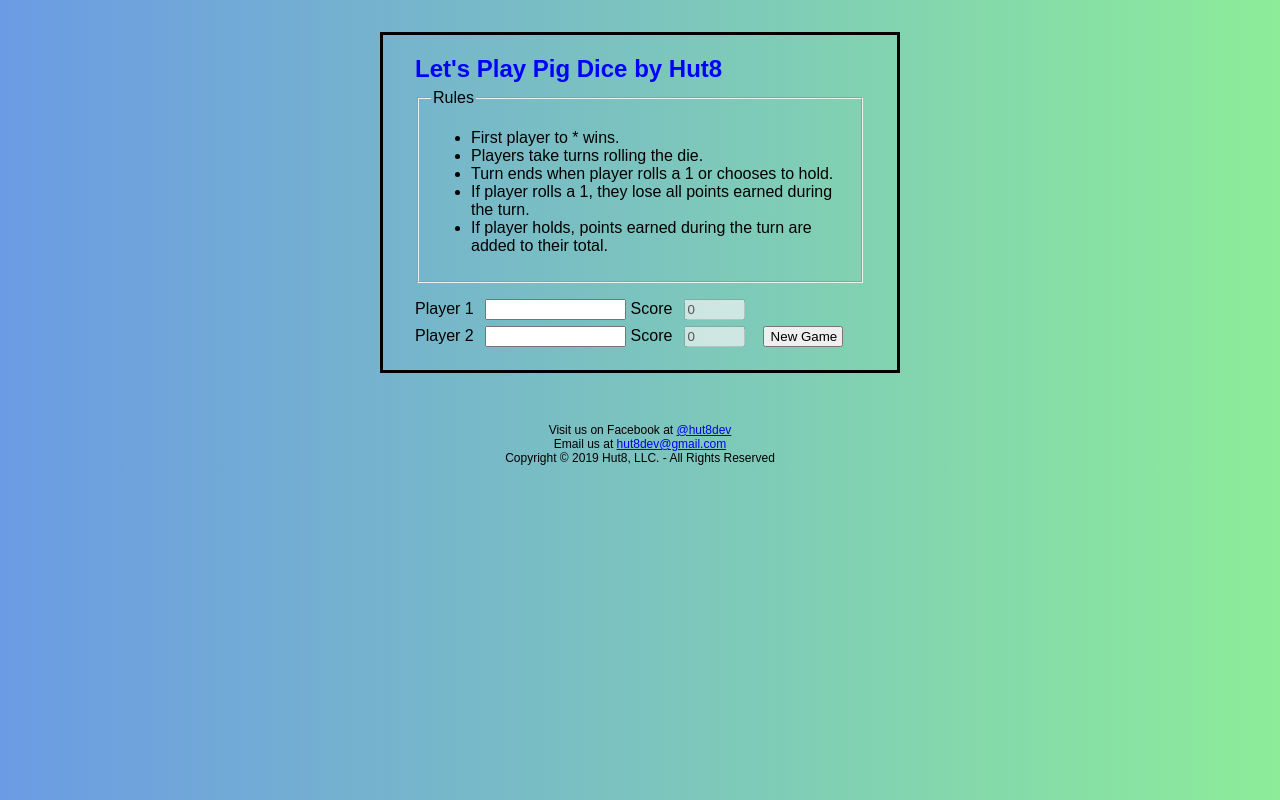
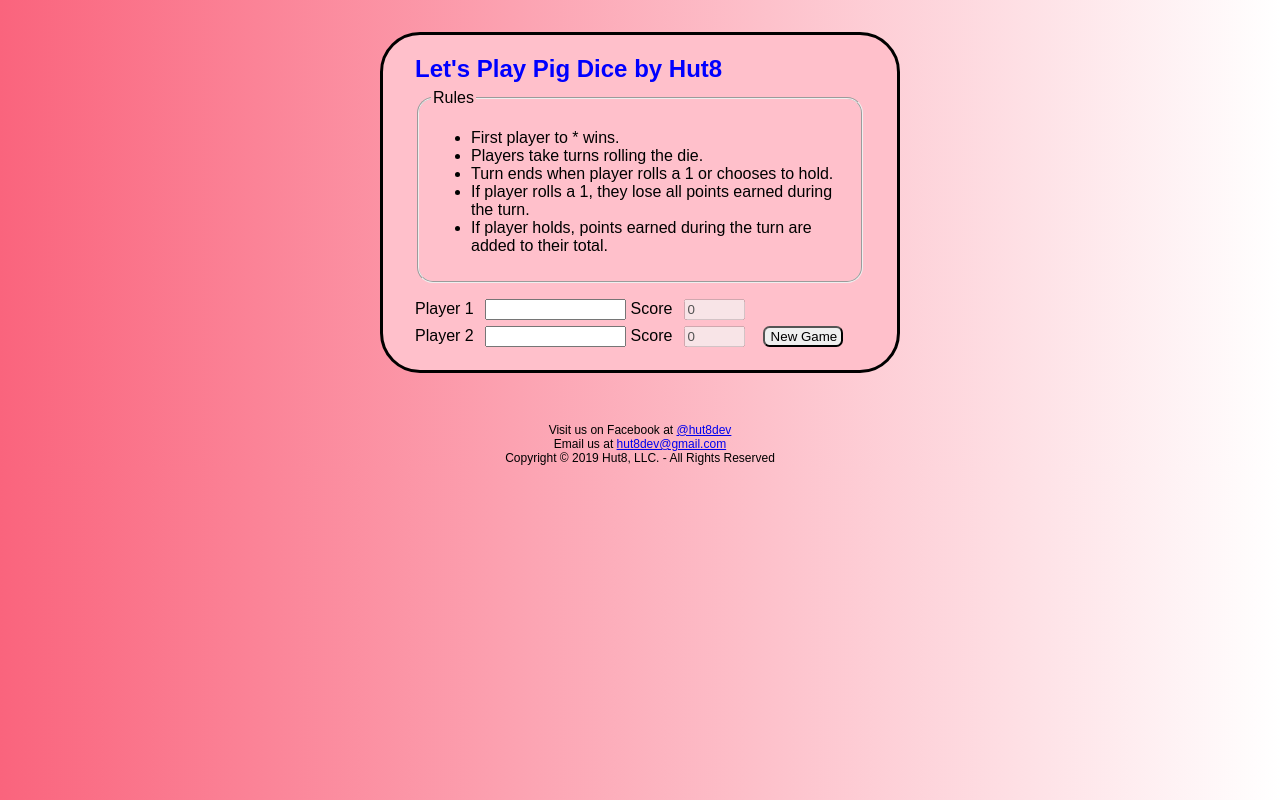
Before and after one commit to arcum-omni/PigDice, a plain HTML site: page index.html in a window 1280 px wide. Drawn offline with Linux system fonts and the light colour scheme.

Commit message:
Addes styling to improve look

```diff
--- a/styles/main.css
+++ b/styles/main.css
@@ -1,7 +1,7 @@
 body{
     font-family: Arial, Helvetica, sans-serif;
     margin: auto;
-    background-image: linear-gradient(to right,rgb(107, 155, 228), rgb(140, 236, 153));
+    background-image: linear-gradient(to right, rgb(250,100,125), white);
 }
 
 main{
@@ -10,6 +10,8 @@ main{
     border: 3px solid black;
     margin-top: 2em;
     padding: 0 2em 1em;
+    background: pink;
+    border-radius: 2.5em;
 }
 
 h2 {
@@ -31,6 +33,7 @@ input {
 
 fieldset {
     margin-bottom: 1em;
+    border-radius: 1em;
 }
 
 #turn {
@@ -53,6 +56,7 @@ fieldset {
 #new_game {
     width: 6em;
     margin-left: 1em;
+    border-radius: .5em;
 }
 
 #hold {
```
